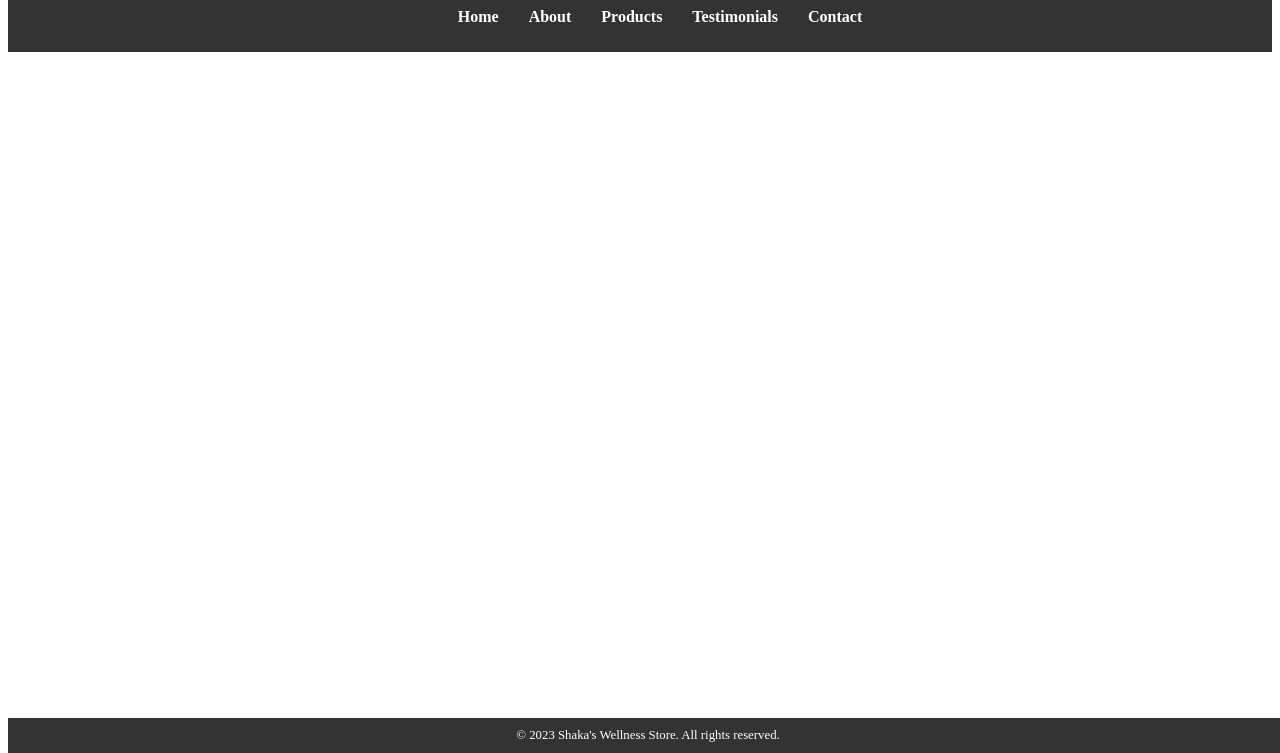
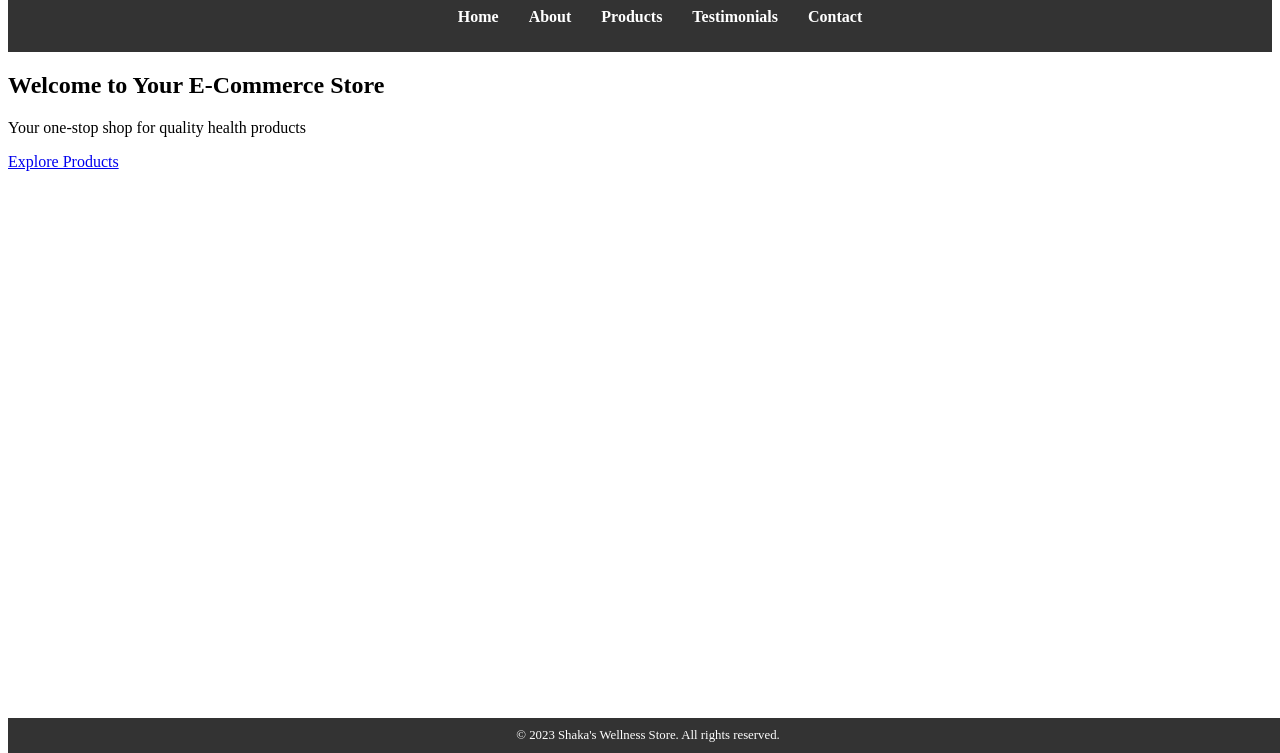
Before and after one commit to reuben-germain/shakas-wellness-store, a plain HTML site: page index.html in a window 1280 px wide. Shown: the part 47-800 px from the top of the page. Drawn offline with Linux system fonts and the light colour scheme.

Commit message:
added some content for the home section

```diff
--- a/index.html
+++ b/index.html
@@ -27,6 +27,11 @@
     <!-- Home Section -->
     <section id="home">
         <!-- Your home page content goes here -->
+        <div class="hero">
+            <h1>Welcome to Your E-Commerce Store</h1>
+            <p>Your one-stop shop for quality health products</p>
+            <a href="#products" class="btn">Explore Products</a>
+        </div>
     </section>
 
     <!-- About Section -->
```
